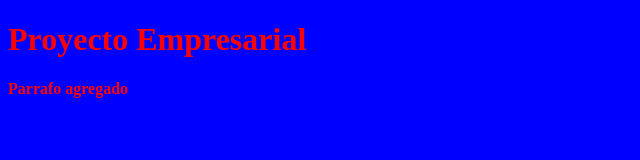
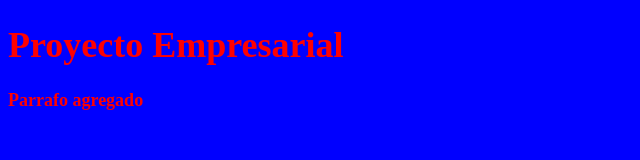
Before and after one commit to GIanMasc/CursoGit, a plain HTML site: page index.html in a window 1280 px wide. Shown: the whole page, without its empty margins (0-640 px from the left). Drawn offline with Linux system fonts and the light colour scheme; files that its build step writes are made by us from their sources.

Commit message:
Update style.css

```diff
--- a/css/style.css
+++ b/css/style.css
@@ -1,6 +1,7 @@
 body {
     background-color:#00f;
     font-weight: bold;
-    color: #f00
+    color: #f00;
+        font-size:18px;
     ;
 }
```
